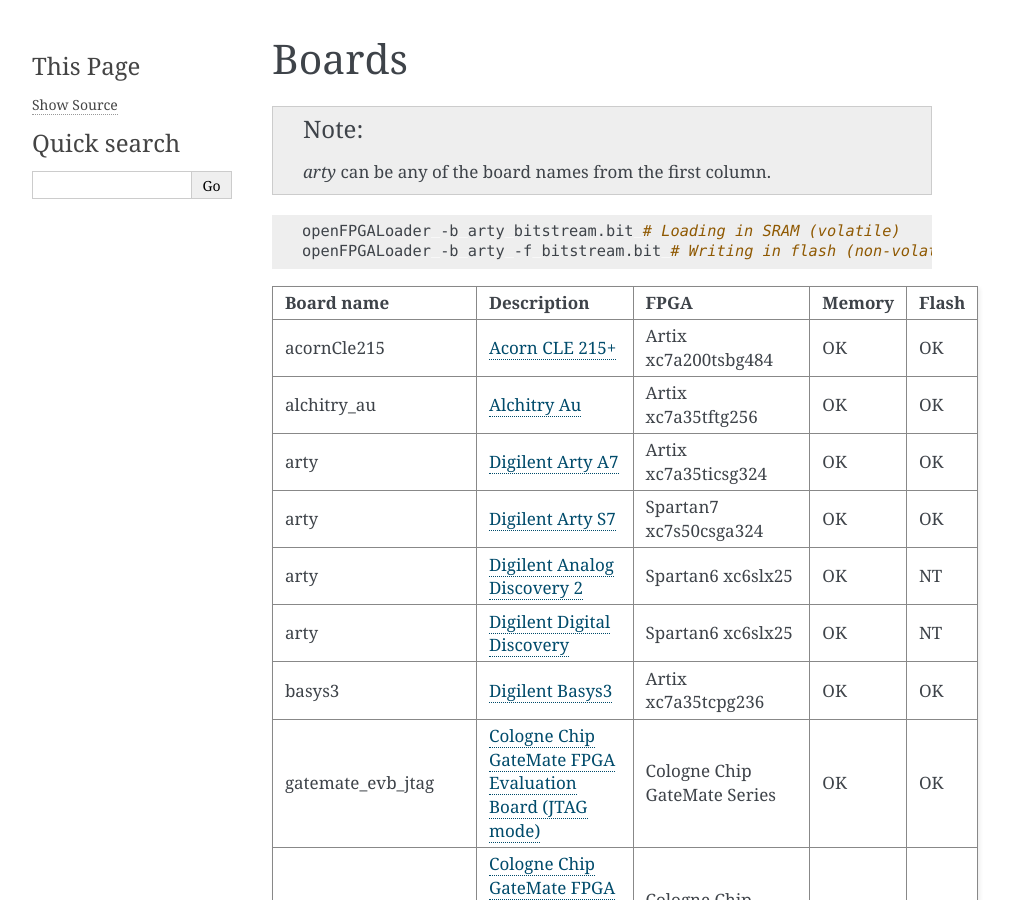
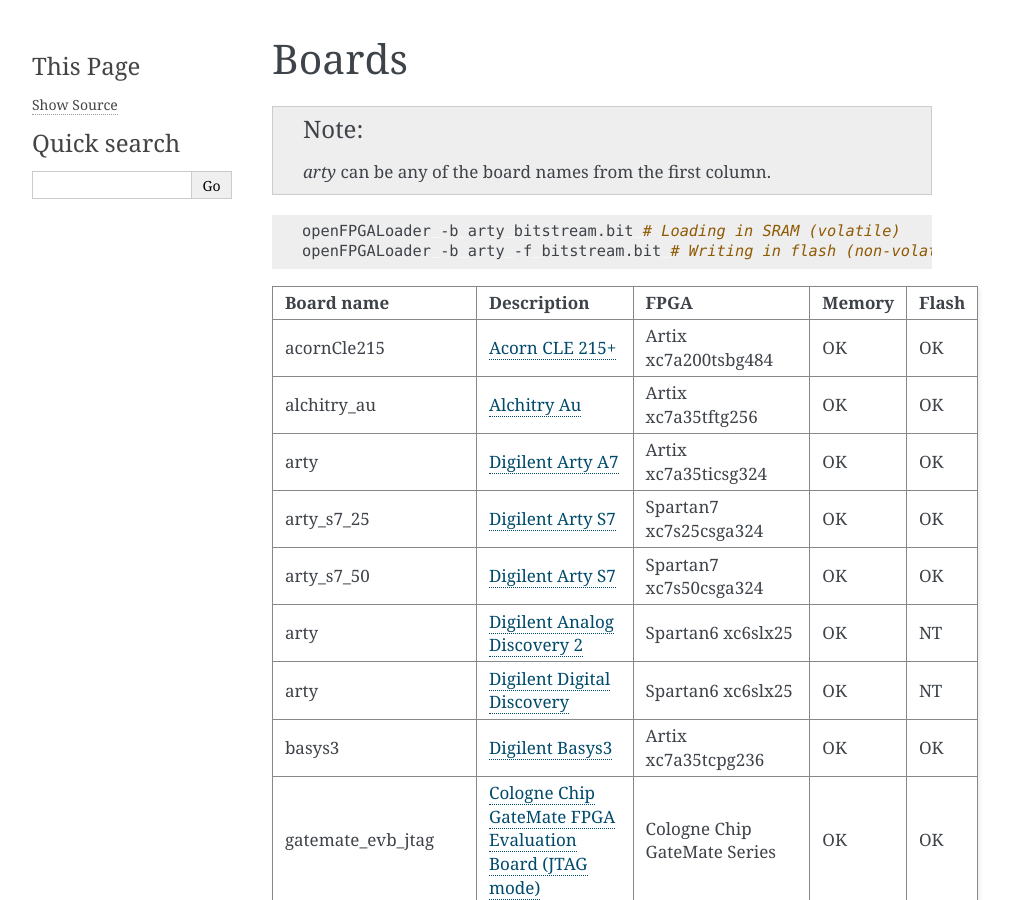
Before and after one commit to trabucayre/openFPGALoader, a Sphinx documentation site: the page built from doc/compatibility/board.rst, in a window 1280 px wide and 900 px high. Shown: the whole window, without its empty margins (148-1158 px from the left). Built offline with Sphinx 7.4.7, drawn with Linux system fonts in a browser that asks for light colours.

Commit message:
Digilent arty s7 25

```diff
--- a/doc/compatibility/board.rst
+++ b/doc/compatibility/board.rst
@@ -17,12 +17,13 @@
             acornCle215 `Acorn CLE 215+ <http://squirrelsresearch.com/acorn-cle-215/>`__                                                                                  Artix xc7a200tsbg484          OK        OK
             alchitry_au `Alchitry Au <https://alchitry.com/products/alchitry-au-fpga-development-board>`__                                                                Artix xc7a35tftg256           OK        OK
                    arty `Digilent Arty A7 <https://reference.digilentinc.com/reference/programmable-logic/arty-a7/start>`__                                               Artix xc7a35ticsg324          OK        OK
-                   arty `Digilent Arty S7 <https://reference.digilentinc.com/reference/programmable-logic/arty-s7/start>`__                                               Spartan7 xc7s50csga324        OK        OK
+             arty_s7_25 `Digilent Arty S7 <https://reference.digilentinc.com/reference/programmable-logic/arty-s7/start>`__                                               Spartan7 xc7s25csga324        OK        OK
+             arty_s7_50 `Digilent Arty S7 <https://reference.digilentinc.com/reference/programmable-logic/arty-s7/start>`__                                               Spartan7 xc7s50csga324        OK        OK
                    arty `Digilent Analog Discovery 2 <https://reference.digilentinc.com/test-and-measurement/analog-discovery-2/start>`__                                 Spartan6 xc6slx25             OK        NT
                    arty `Digilent Digital Discovery <https://reference.digilentinc.com/test-and-measurement/digital-discovery/start>`__                                   Spartan6 xc6slx25             OK        NT
                  basys3 `Digilent Basys3 <https://reference.digilentinc.com/reference/programmable-logic/basys-3/start>`__                                                Artix xc7a35tcpg236           OK        OK
-      gatemate_evb_jtag `Cologne Chip GateMate FPGA Evaluation Board (JTAG mode) <https://colognechip.com/programmable-logic/gatemate/>`__                                 Cologne Chip GateMate Series  OK        OK
-       gatemate_evb_spi `Cologne Chip GateMate FPGA Evaluation Board (SPI mode) <https://colognechip.com/programmable-logic/gatemate/>`__                                  Cologne Chip GateMate Series  OK        OK
+      gatemate_evb_jtag `Cologne Chip GateMate FPGA Evaluation Board (JTAG mode) <https://colognechip.com/programmable-logic/gatemate/>`__                                Cologne Chip GateMate Series  OK        OK
+       gatemate_evb_spi `Cologne Chip GateMate FPGA Evaluation Board (SPI mode) <https://colognechip.com/programmable-logic/gatemate/>`__                                 Cologne Chip GateMate Series  OK        OK
        gatemate_pgm_spi `Cologne Chip GateMate FPGA Programmer (SPI mode) <https://colognechip.com/programmable-logic/gatemate/>`__                                       Cologne Chip GateMate Series  OK        OK
              colorlight `Colorlight 5A-75B (version 7) <https://fr.aliexpress.com/item/32281130824.html>`__                                                               ECP5 LFE5U-25F-6BG256C        OK        OK
           colorlight_i5 `Colorlight I5 <https://www.colorlight-led.com/product/colorlight-i5-led-display-receiver-card.html>`__                                           ECP5 LFE5U-25F-6BG381C        OK        OK
```
Also changed, not shown: 1 other file.
